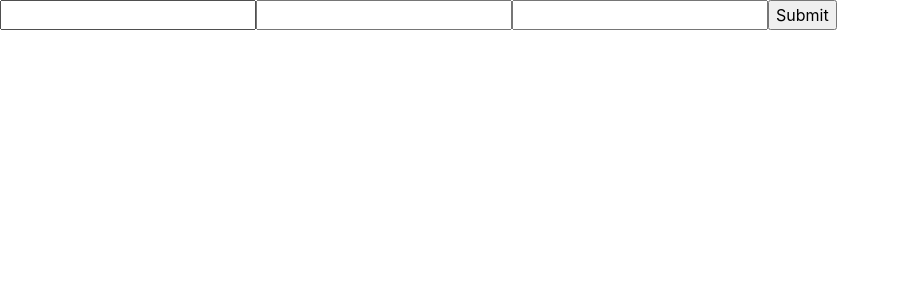
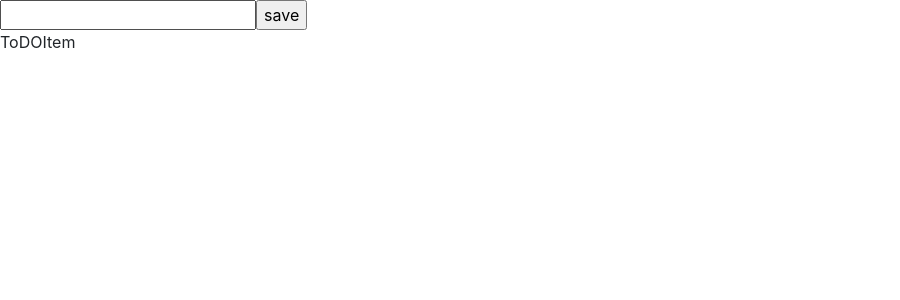
Before and after one commit to divyesh2123/weltec-9-myapp-jsz, a React (Create React App) app: page / in a window 1280 px wide. Shown: the top 300 px of the page, without its empty margins (0-900 px from the left). Built offline with nearby package versions, Linux system fonts and the light colour scheme.

Commit message:
This is the changes for react memo

```diff
--- a/package.json
+++ b/package.json
@@ -3,6 +3,11 @@
   "version": "0.1.0",
   "private": true,
   "dependencies": {
+    "@emotion/react": "^11.11.1",
+    "@emotion/styled": "^11.11.0",
+    "@fontsource/roboto": "^5.0.8",
+    "@mui/icons-material": "^5.14.11",
+    "@mui/material": "^5.14.11",
     "@testing-library/jest-dom": "^5.17.0",
     "@testing-library/react": "^13.4.0",
     "@testing-library/user-event": "^13.5.0",
--- /dev/null
+++ b/src/BasicForm.js
@@ -0,0 +1,12 @@
+import React from 'react'
+import TextField from '@mui/material/TextField';
+
+export default function BasicForm() {
+  return (
+   <>
+     <TextField id="outlined-basic" label="Outlined" variant="outlined" />
+      <TextField id="filled-basic" label="Filled" variant="filled" />
+      <TextField id="standard-basic" label="Standard" variant="standard" />
+   </>
+  )
+}
--- /dev/null
+++ b/src/ToDOItem.js
@@ -0,0 +1,29 @@
+import React, { useEffect } from 'react'
+ function ToDOItem(props) {
+    console.log(props);
+
+    useEffect(()=> {
+
+        console.log("This is the useEffect");
+    },[props])
+
+
+  return (
+    <div>ToDOItem</div>
+  )
+}
+
+export default React.memo(ToDOItem,(pre,next)=> {
+
+    console.log(pre);
+    console.log(next);
+    if(pre.mydata.data.length == next.mydata.data.length)
+    {
+    return true;
+    }
+    else
+    {
+        return false;
+    }
+
+});
--- /dev/null
+++ b/src/ToDoList.js
@@ -0,0 +1,51 @@
+import React, { useState } from 'react'
+import ToDOItem from './ToDOItem';
+
+export default function ToDoList() {
+
+
+  const [data,setData] =  useState([]);
+  let [input,setInput]= useState('');
+
+  const deleteItem = ()=> {
+
+  }
+
+  const handleInput= (e)=> {
+
+    setInput(e.target.value);
+  }
+
+  const saveInf = ()=> {
+
+
+
+    let p = [...data];
+
+
+    p.push(input);
+
+    setData(p);
+
+  }
+
+
+  return (
+    <div>
+
+        {
+            data.map((p)=> {
+
+                return (<>{p}</>)
+
+            })
+
+        }
+        <input type='text' onChange={handleInput}/>
+
+        <input type='button' onClick={saveInf} value="save" />
+        <ToDOItem mydata={{data}} remove={deleteItem}/>
+
+    </div>
+  )
+}
--- a/src/index.js
+++ b/src/index.js
@@ -20,12 +20,14 @@ import EmployeeWithYup from './EmployeeWithYup';
 import MyEmp from './MyEmp';
 import DynamicForm from './DynamicForm';
 import FullFormFunction from './FullFormFunction';
+import BasicForm from './BasicForm';
+import ToDoList from './ToDoList';
 
 const root = ReactDOM.createRoot(
   document.getElementById('root'));
 root.render(
   <React.StrictMode>
-    <App />
+    <ToDoList />
   </React.StrictMode>
 );
 
```
Also changed, not shown: 1 other file (tests, documents, lock files or other folders).
